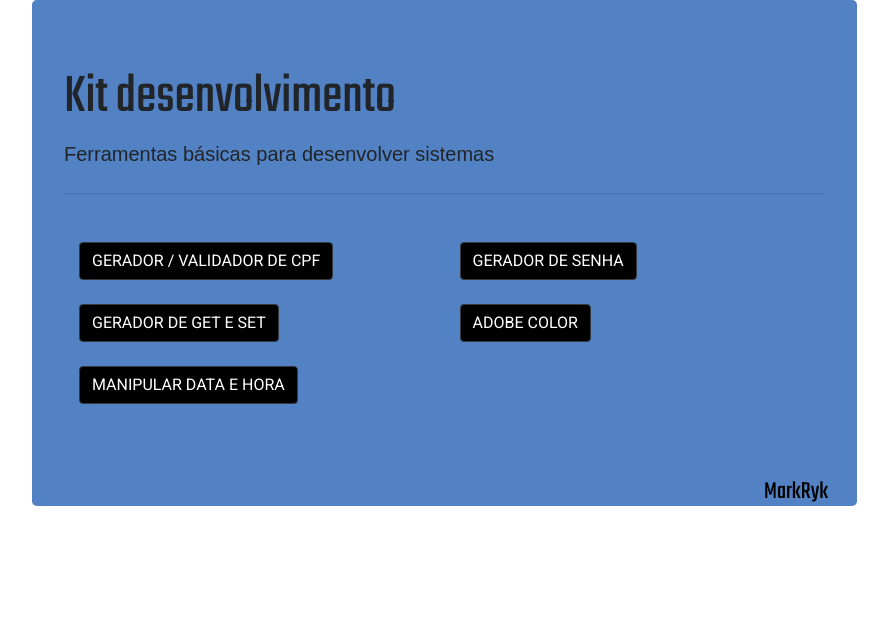
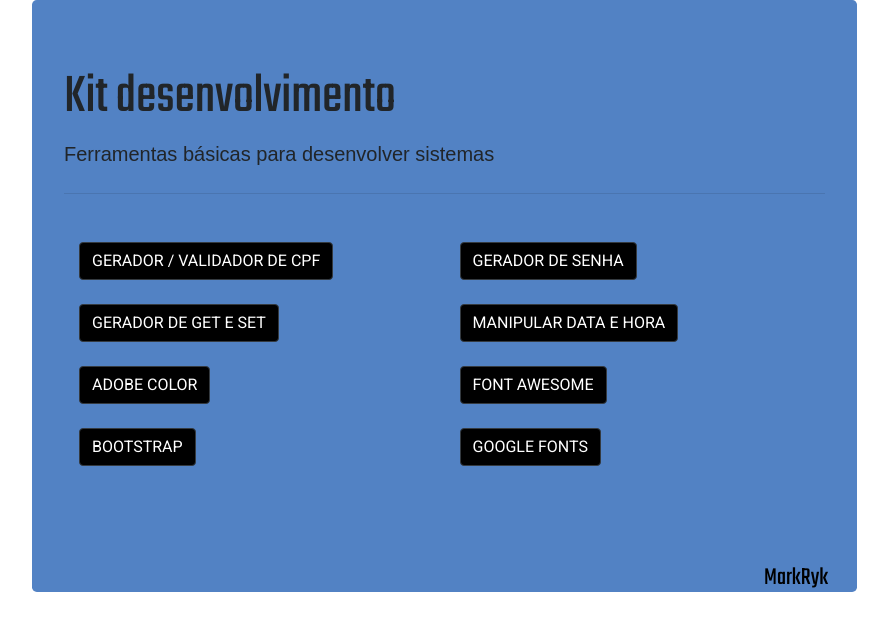
Before and after one commit to markryk/kit_desenvolvimento, a PHP site: page / in a window 1280 px wide. Shown: the top 631 px of the page, without its empty margins (148-1036 px from the left). Run offline with PHP 8.4, Linux system fonts and the light colour scheme.

Commit message:
adicionando links do font awesome, bootstrap e google fonts à pagina inicial

```diff
--- a/index.php
+++ b/index.php
@@ -31,14 +31,29 @@
 								<a href="gerador_get_set/index.php" class="btn btn-dark color"> Gerador de Get e Set </a>&nbsp;
 							</div>
 							<div class="col">
-								<a href="https://color.adobe.com/pt/create/color-wheel" class="btn btn-dark color" target="_blank"> Adobe Color </a>&nbsp;
+								<a href="funcoes_data_e_hora/index.php" class="btn btn-dark color"> Manipular data e hora </a>&nbsp;
 							</div>
 						</div>
 						<br>
 						<div class="row">
 							<div class="col">
-								<a href="funcoes_data_e_hora/index.php" class="btn btn-dark color"> Manipular data e hora </a>&nbsp;
+								<a href="https://color.adobe.com/pt/create/color-wheel" class="btn btn-dark color" target="_blank"> Adobe Color </a>&nbsp;
 							</div>
+							<div class="col">
+								<a href="https://fontawesome.com/" class="btn btn-dark color" target="_blank"> Font Awesome </a>&nbsp;
+							</div>
+						</div>
+						<br>
+						<div class="row">
+							<div class="col">
+								<a href="https://getbootstrap.com/" class="btn btn-dark color" target="_blank"> Bootstrap </a>&nbsp;
+							</div>
+							<div class="col">
+								<a href="https://fonts.google.com/" class="btn btn-dark color" target="_blank"> Google Fonts </a>&nbsp;
+							</div>
+						</div>
+						<br>
+						<div class="row">
 							<!--<div class="col">
 								<a href="#" class="btn btn-dark color"> Calculadora (em breve) </a>&nbsp;
 							</div>-->
```
